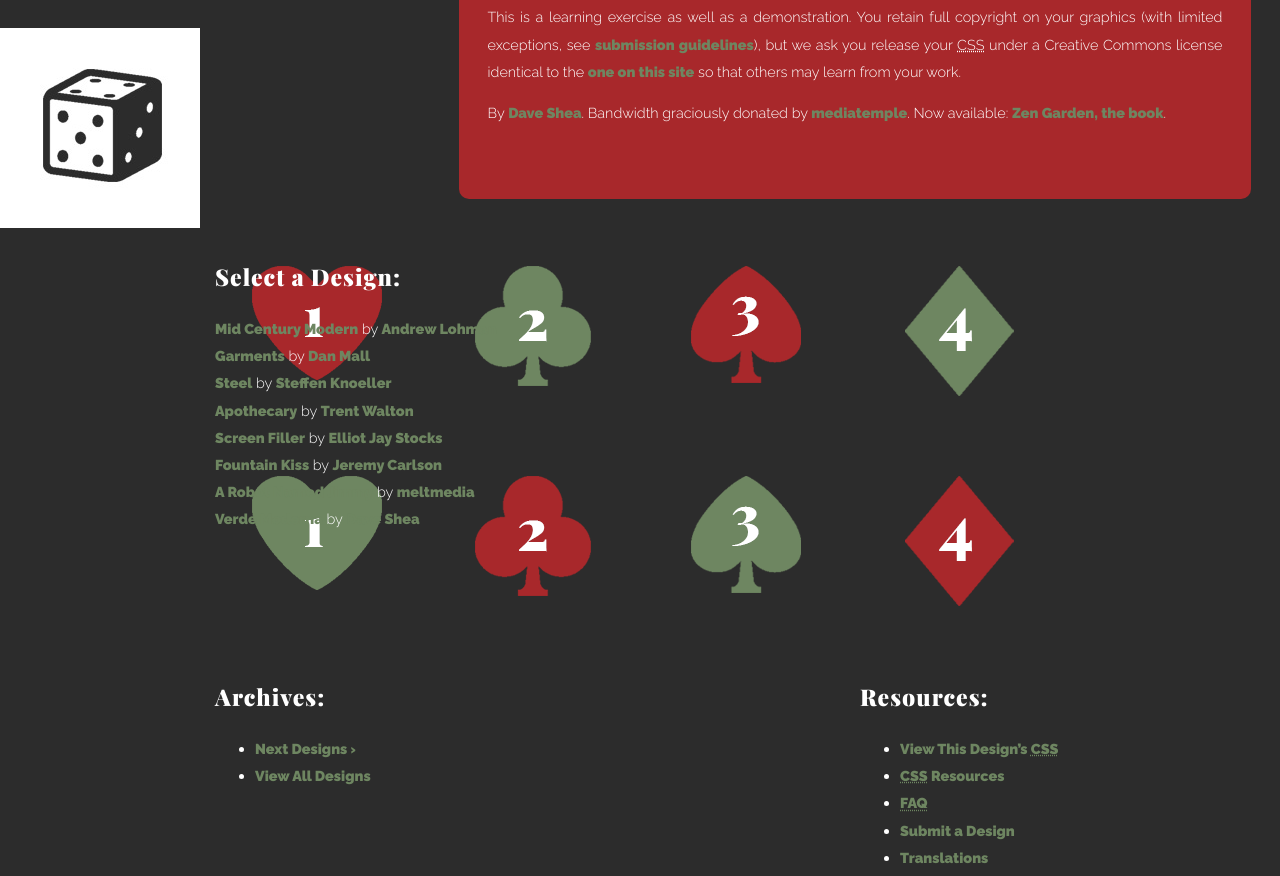
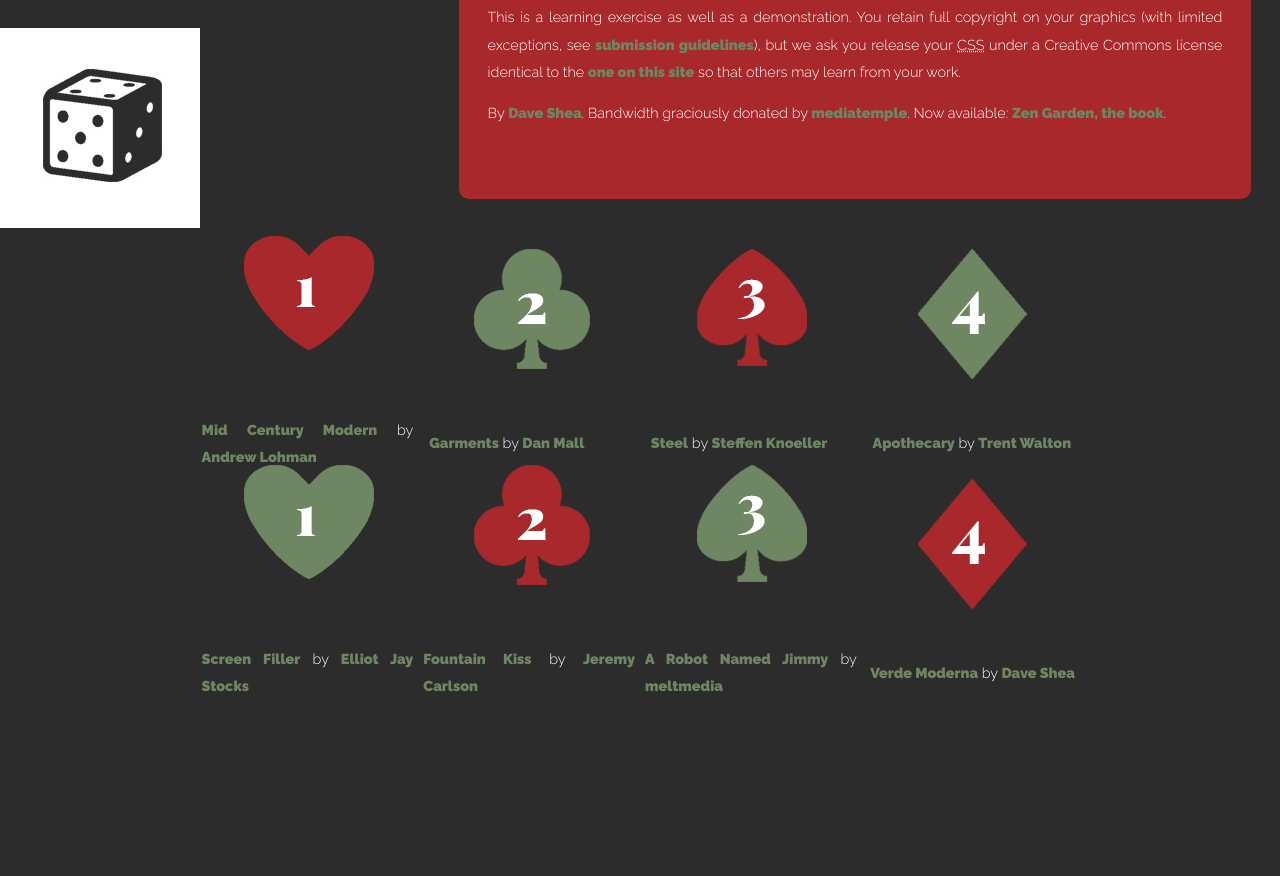
Before and after one commit to chrispawlowski/Recipe-Project-1, a plain HTML site: page 06 Zen Garden/index.html in a window 1280 px wide. Shown: the part 2304-3180 px from the top of the page. Drawn offline with nearby package versions, Linux system fonts and the light colour scheme; a web font is replaced by a local one.

Commit message:
Updated CSS Zen Garden
pls help I’m in coding hell RIP

```diff
--- a/06 Zen Garden/index.html
+++ b/06 Zen Garden/index.html
@@ -121,84 +121,64 @@ And a few tips on building your CSS file:
                     <a href="http://mezzoblue.com/zengarden/faq/#aaa" title="Read about the accessibility of this site" class="zen-accessibility">A11y</a>
                     <a href="https://github.com/mezzoblue/csszengarden.com" title="Fork this site on Github" class="zen-github">GH</a>
                 </div>
+            </div>
             <!-- End of Sidebar Links -->
-
-                <div class=design-1-img>
+            <div class="grid2">
+                <div class=design-img>
                     <img src="Images/design-1.png">
+                    <p><a href="/221/">Mid Century Modern</a> by
+                    <a href="http://andrewlohman.com/" class="designer-name">Andrew Lohman</a></p>
                 </div>
 
-                <div class=design-2-img>
+                <div class=design-img>
                     <img src="Images/design-2.png">
+                    <p><a href="/220/">Garments</a> by
+                    <a href="http://danielmall.com/" class="designer-name">Dan Mall</a></p>
+
                 </div>
 
-                <div class=design-3-img>
+                <div class=design-img>
                     <img src="Images/design-3.png">
+                    <p><a href="/219/">Steel</a> by
+                    <a href="http://steffen-knoeller.de" class="designer-name">Steffen Knoeller</a></p>
+
                 </div>
 
-                <div class=design-4-img>
+                <div class=design-img>
                     <img src="Images/design-4.png">
+                    <p><a href="/218/">Apothecary</a> by
+                    <a href="http://trentwalton.com" class="designer-name">Trent Walton</a></p>
+
                 </div>
 
-                <div class=design-5-img>
+                <div class=design-img>
                     <img src="Images/design-5.png">
+                    <p><a href="/217/">Screen Filler</a> by
+                    <a href="http://elliotjaystocks.com/" class="designer-name">Elliot Jay Stocks</a></p>
                 </div>
 
-                <div class=design-6-img>
+                <div class=design-img>
                     <img src="Images/design-6.png">
+                    <p><a href="/216/">Fountain Kiss</a> by
+                    <a href="http://jeremycarlson.com" class="designer-name">Jeremy Carlson</a></p>
                 </div>
 
-                <div class=design-7-img>
+                <div class=design-img>
                     <img src="Images/design-7.png">
+                    <p><a href="/215/">A Robot Named Jimmy</a> by
+                    <a href="http://meltmedia.com/" class="designer-name">meltmedia</a></p>
                 </div>
 
-                <div class=design-8-img>
+                <div class=design-img>
                     <img src="Images/design-8.png">
+                    <p><a href="/214/">Verde Moderna</a> by
+                    <a href="http://www.mezzoblue.com/" class="designer-name">Dave Shea</a></p>
                 </div>
-                <!-- End of Other Design BG Symbols -->
-
-                <div class="other-designs">
-                    <h3 class="select">Select a Design:</h3>
-                    <div class="design-name-1">
-                        <a href="/221/" >Mid Century Modern</a> by
-                        <a href="http://andrewlohman.com/" class="designer-name">Andrew Lohman</a>
-                    </div >
-
-                    <div class="design-name-2">
-                        <a href="/220/" >Garments</a> by
-                        <a href="http://danielmall.com/" class="designer-name">Dan Mall</a>
             </div>
 
-                    <div>
-                        <a href="/219/" class="design-name-3">Steel</a> by
-                        <a href="http://steffen-knoeller.de" class="designer-name">Steffen Knoeller</a>
-                    </div>
+            <h3 class="select">Select a Design:</h3>
 
-                    <div>
-                        <a href="/218/" class="design-name-4">Apothecary</a> by
-                        <a href="http://trentwalton.com" class="designer-name">Trent Walton</a>
-                    </div>
-
-                    <div>
-                        <a href="/217/" class="design-name-5">Screen Filler</a> by
-                        <a href="http://elliotjaystocks.com/" class="designer-name">Elliot Jay Stocks</a>
-                    </div>
-
-                    <div>
-                        <a href="/216/" class="design-name-6">Fountain Kiss</a> by
-                        <a href="http://jeremycarlson.com" class="designer-name">Jeremy Carlson</a>
-                    </div>
-
-                    <div>
-                        <a href="/215/" class="design-name-7">A Robot Named Jimmy</a> by
-                        <a href="http://meltmedia.com/" class="designer-name">meltmedia</a>
-                    </div>
-
-                    <div>
-                        <a href="/214/" class="design-name-8">Verde Moderna</a> by
-                        <a href="http://www.mezzoblue.com/" class="designer-name">Dave Shea</a>
-                    </div>
-                </div>
-                <!-- End of Other Designs -->
+            <!-- End of BG Designs -->
 
             <div class="design-archives" id="design-archives">
                 <h3 class="archives">Archives:</h3>
@@ -220,7 +200,7 @@ And a few tips on building your CSS file:
             <!-- End of Archives -->
 
             <div class="zen-resources" id="zen-resources">
-                    <h3 class="resources">Resources:</h3>
+                <h3 class="resources rotate">Resources:</h3>
                 <ul>
                     <li class="view-css">
                         <a href="style.css" title="View the source CSS file of the currently-viewed design.">
@@ -246,29 +226,7 @@ And a few tips on building your CSS file:
                 <!-- end of Resources-->
             </div>
             </div>
-            <!-- end of wrapper -->
-
-
-
-
-
-
-
-
-
-
-
-
-
-            <!--
-
-These superfluous divs/spans were originally provided as catch-alls to add extra imagery.
-These days we have full ::before and ::after support, favour using those instead.
-These only remain for historical design compatibility. They might go away one day.
-
--->
-            <div class="extra1" role="presentation"></div><div class="extra2" role="presentation"></div><div class="extra3" role="presentation"></div>
-            <div class="extra4" role="presentation"></div><div class="extra5" role="presentation"></div><div class="extra6" role="presentation"></div>
-
+        </section>
+    <!-- end of grid 2 -->
     </body>
 </html>
--- a/06 Zen Garden/style.css
+++ b/06 Zen Garden/style.css
@@ -61,7 +61,7 @@ abbr {
     display: grid ;
     margin: 0;
     position: relative;
-    grid-template-rows: repeat(14, 200px);
+    grid-template-rows: repeat(11, 200px);
     grid-template-columns: repeat(6, 1fr);
     height:auto;
     grid-gap: 10px ;
@@ -158,6 +158,24 @@ abbr {
     z-index: 0 ;
 }
 
+.rotate {
+    /* Safari */
+    -webkit-transform: rotate(-90deg);
+
+    /* Firefox */
+    -moz-transform: rotate(-90deg);
+
+    /* IE */
+    -ms-transform: rotate(-90deg);
+
+    /* Opera */
+    -o-transform: rotate(-90deg);
+
+    /* Internet Explorer */
+    filter: progid:DXImageTransform.Microsoft.BasicImage(rotation=3);
+}
+
+
 .rotate1 {
     /* Safari */
     -webkit-transform: rotate(-90deg);
@@ -246,99 +264,21 @@ abbr {
     margin: 0em 2em ;
 }
 
-.design-1-img {
-    grid-row: 11 / 12 ;
-    grid-column: 2 / 3 ;
-    z-index: 0 ;
+.grid2 {
+    display: grid ;
+    margin: -12em 14em 0em 14em ;
+    grid-template-rows: repeat(4, 1fr);
+    grid-template-columns: repeat(4, 1fr);
+    grid-gap: 10px ;
+    justify-items: center ;
+    text-align: center ;
+    z-index: 10 ;
 }
 
-.design-2-img {
-    grid-row: 11 / 12 ;
-    grid-column: 3 / 4 ;
-    z-index: 0 ;
-}
-
-.design-3-img {
-    grid-row: 11 / 12 ;
-    grid-column: 4 / 5 ;
-    z-index: 0 ;
-}
-
-.design-4-img {
-    grid-row: 11 / 12 ;
-    grid-column: 5 / 6 ;
-    z-index: 0 ;
-}
-
-.design-5-img {
-    grid-row: 12 / 13 ;
-    grid-column: 2 / 3 ;
-    z-index: 0 ;
-}
-
-.design-6-img {
-    grid-row: 12 / 13 ;
-    grid-column: 3 / 4 ;
-    z-index: 0 ;
-}
-
-.design-7-img {
-    grid-row: 12 / 13 ;
-    grid-column: 4 / 5 ;
-    z-index: 0 ;
-}
-
-.design-8-img {
-    grid-row: 12 / 13 ;
-    grid-column: 5 / 6 ;
-    z-index: 0 ;
-}
-
-.other-designs {
-    z-index: 5 ;
-    justify-content: center ;
-    grid-row: 11 / 13 ;
-    grid-column: 2 / 6 ;
-}
-
-.design-name-1 {
-    grid-row: 11 / 12 ;
-    grid-column: 2 / 3 ;
-}
-
-.design-name-2 {
-    grid-row: 11 / 12 ;
-    grid-column: 3 / 4 ;
-}
-
-.design-name-3 {
-    grid-row: 11 / 12 ;
-    grid-column: 4 / 5 ;
-}
-
-.design-name-4 {
-    grid-row: 11 / 12 ;
-    grid-column: 5 / 6 ;
-}
-
-.design-name-5 {
-    grid-row: 12 / 13 ;
-    grid-column: 2 / 3 ;
-}
-
-.design-name-6 {
-    grid-row: 12 / 13 ;
-    grid-column: 3 / 4 ;
-}
-
-.design-name-7 {
-    grid-row: 12 / 13 ;
-    grid-column: 4 / 5 ;
-}
-
-.design-name-8 {
-    grid-row: 12 / 13 ;
-    grid-column: 5 / 6 ;
+.design-img {
+    margin-top: -4em ;
+    text-align: center ;
+    align-self: center ;
 }
 
 .design-archives {
@@ -348,5 +288,5 @@ abbr {
 
 .zen-resources {
     grid-row: 13 / 14 ;
-    grid-column: 5 / 6 ;
+    grid-column: 2 / 3 ;
 }
```
Lines whose indentation alone changed are shown as unchanged.
